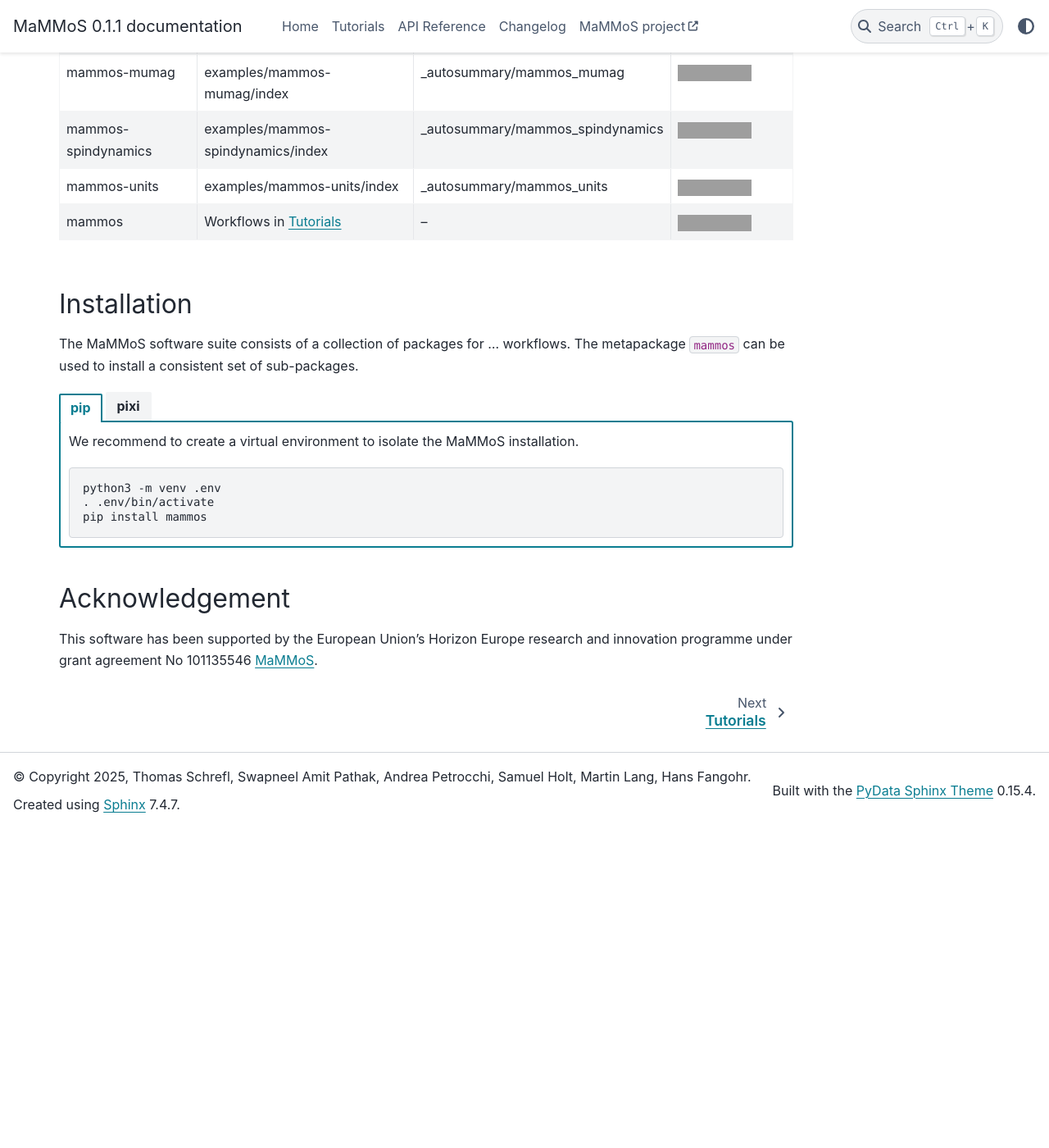
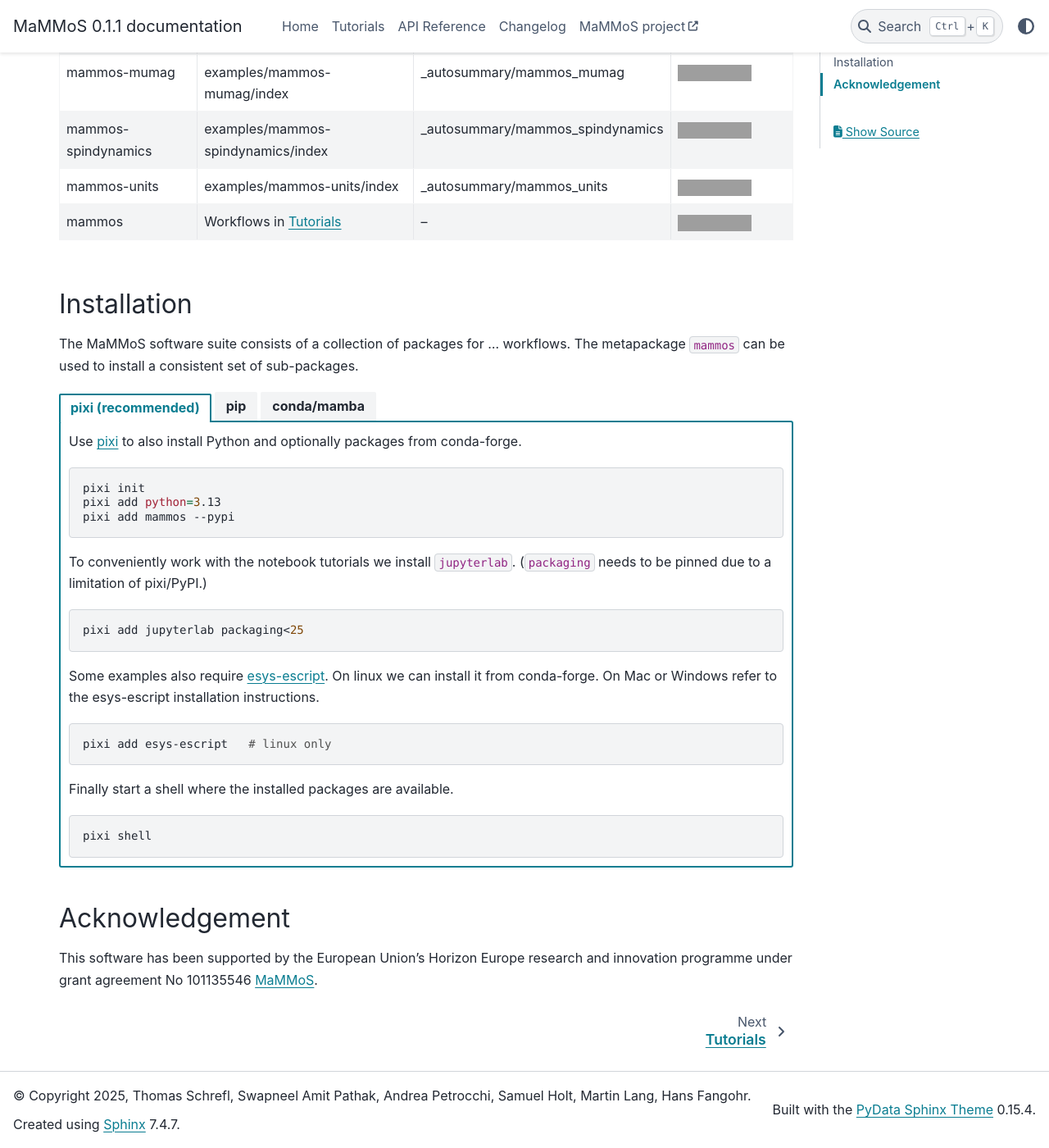
Before and after one commit to MaMMoS-project/mammos, a Sphinx documentation site: the page built from docs/source/index.rst, in a window 1280 px wide and 1400 px high, scrolled down 507 px. Shown: the whole window at 82% size. Built offline with Sphinx 7.4.7 and the PyData theme 0.15.4, drawn with Linux system fonts in a browser that asks for light colours; pages that are not in the unit, such as notebooks, are missing from menus; the version number is read from the project's files by our own code; before the commit the page ends 1517 px from its top, so only the background shows below that; grey boxes are pictures that could not be loaded.

Commit message:
Update installation instructions

```diff
--- a/docs/source/conf.py
+++ b/docs/source/conf.py
@@ -25,6 +25,7 @@ author = "Thomas Schrefl, Swapneel Amit Pathak, Andrea Petrocchi, Samuel Holt, M
 
 extensions = [
     "nbsphinx",
+    "sphinx_copybutton",
     "sphinx_design",
     "sphinx.ext.autodoc",
     "sphinx.ext.intersphinx",
@@ -33,8 +34,6 @@ extensions = [
 ]
 
 templates_path = ["_templates"]
-exclude_patterns = []
-
 autosummary_generate = True
 autosummary_generate_overwrite = True
 autodoc_mock_imports = ["esys-escript", "mammos_mumag.simulation"]
--- a/docs/source/index.rst
+++ b/docs/source/index.rst
@@ -71,10 +71,43 @@ The MaMMoS software suite consists of a collection of packages for ... workflows
 
 .. tab-set::
 
+   .. tab-item:: pixi (recommended)
+
+      Use `pixi <https://pixi.sh/latest/>`__ to also install Python and optionally packages from conda-forge.
+
+      .. code:: shell
+
+         pixi init
+         pixi add python=3.13
+         pixi add mammos --pypi
+
+      To conveniently work with the notebook tutorials we install
+      ``jupyterlab``. (``packaging`` needs to be pinned due to a limitation of
+      pixi/PyPI.)
+
+      .. code:: shell
+
+         pixi add jupyterlab packaging<25
+
+      Some examples also require `esys-escript
+      <https://github.com/LutzGross/esys-escript.github.io>`__. On linux we can
+      install it from conda-forge. On Mac or Windows refer to the esys-escript
+      installation instructions.
+
+      .. code:: shell
+
+         pixi add esys-escript   # linux only
+
+      Finally start a shell where the installed packages are available.
+
+      .. code:: shell
+
+         pixi shell
+
    .. tab-item:: pip
       :sync: pip_install
 
-      We recommend to create a virtual environment to isolate the MaMMoS installation.
+      When using ``pip`` we recommend creating a virtual environment to isolate the MaMMoS installation.
 
       .. code:: shell
 
@@ -82,22 +115,30 @@ The MaMMoS software suite consists of a collection of packages for ... workflows
          . .env/bin/activate
          pip install mammos
 
-   .. tab-item:: pixi
+      Some examples also require `esys-escript
+      <https://github.com/LutzGross/esys-escript.github.io>`__, which must be
+      installed separately. Please refer to the documentation of esys-escript
+      for installation instructions.
 
-      Use pixi to also install packages Python and optionally packages from conda-forge.
+   .. tab-item:: conda/mamba
+
+      Use ``conda`` or ``mamba`` in combination with ``pip`` to get packages from
+      conda-forge and PyPI. We recommend using `miniforge <https://github.com/conda-forge/miniforge>`__.
+
+      To conveniently work with the notebook tutorials we install
+      ``jupyterlab``. (``packaging`` needs to be pinned due to a dependency
+      issue in ``mammos-entity``.)
+
+      Some examples also require `esys-escript
+      <https://github.com/LutzGross/esys-escript.github.io>`__. On linux we can
+      install it from conda-forge. On Mac or Windows refer to the esys-escript
+      installation instructions.
 
       .. code:: shell
 
-         pixi init
-         pixi add python=3.13
-         pixi add mammos --pypi
-         pixi shell
-
-..
-  .. tab-item:: conda
-
-      Not yet supported
-
+         conda create -n mammos-environment python=3.13 pip jupyterlab packaging<25 esys-escript
+         conda activate mammos-environment
+         pip install mammos
 
 Acknowledgement
 ---------------
```
Also changed, not shown: pyproject.toml (+7 -15 lines).
